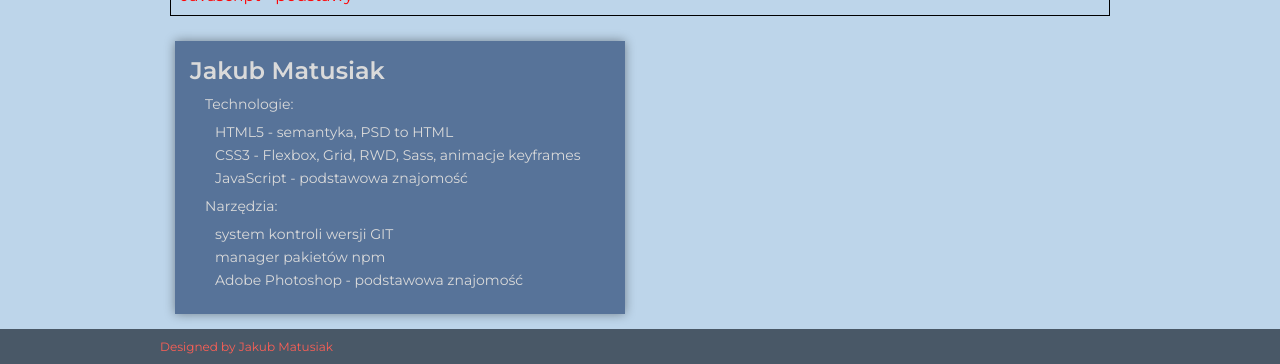
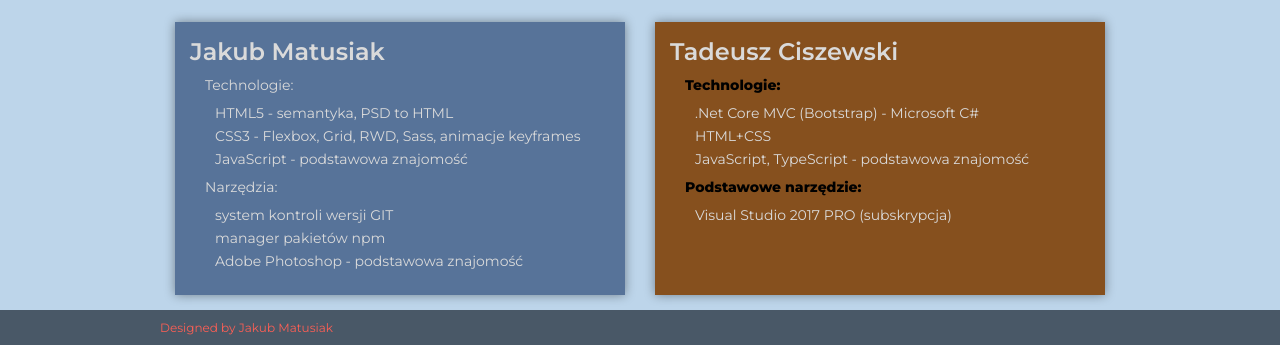
Before and after one commit to Wojciech-Kaczmarek/dev-group, a website: page index.html in a window 1280 px wide. Shown: the part 512-876 px from the top of the page. Drawn offline with Linux system fonts and the light colour scheme.

Commit message:
Tadeusz Ciszewski

```diff
--- a/index.html
+++ b/index.html
@@ -21,9 +21,6 @@
                 <h2>
                     wojtek
                 </h2>
-                <p>
-                    ucze sie rzeczy z frontendu, szukam pracy jako tester
-                </p>
             </div>
             <div class="box">
                 <h2>
@@ -66,6 +63,21 @@
                         </ul>
                 </ul>
             </div>
+            <div class="box-ted">
+                <h2 class="box__heading">Tadeusz Ciszewski</h2>
+                <ul class="list">
+                    <li class="list__item-ted">Technologie:</li>
+                        <ul class="list">
+                            <li class="list__item">.Net Core MVC (Bootstrap) - Microsoft C#</li>
+                            <li class="list__item">HTML+CSS</li>
+                            <li class="list__item">JavaScript, TypeScript - podstawowa znajomość</li>
+                        </ul>
+                    <li class="list__item-ted">Podstawowe narzędzie:</li>
+                        <ul class="list">
+                            <li class="list__item">Visual Studio 2017 PRO (subskrypcja)</li>
+                        </ul>
+                </ul>
+            </div>
         </div>
     </main>
     <footer class="page-footer">
--- a/style.css
+++ b/style.css
@@ -125,3 +125,20 @@ body {
      border-width: 12px;
      width: 200px;
    }
+
+   .box-ted {
+    background: #86501e;
+    color: #DADADA;
+    width: 450px;
+    box-shadow: 0 0 10px rgba(0,0,0,0.4);
+    margin: 15px;
+    padding: 15px;
+  }
+
+  .list__item-ted {
+    list-style-type: none;
+    font-size: 14px;
+    margin: 5px;
+    font-weight: bold;
+    color: black;
+  }
```
